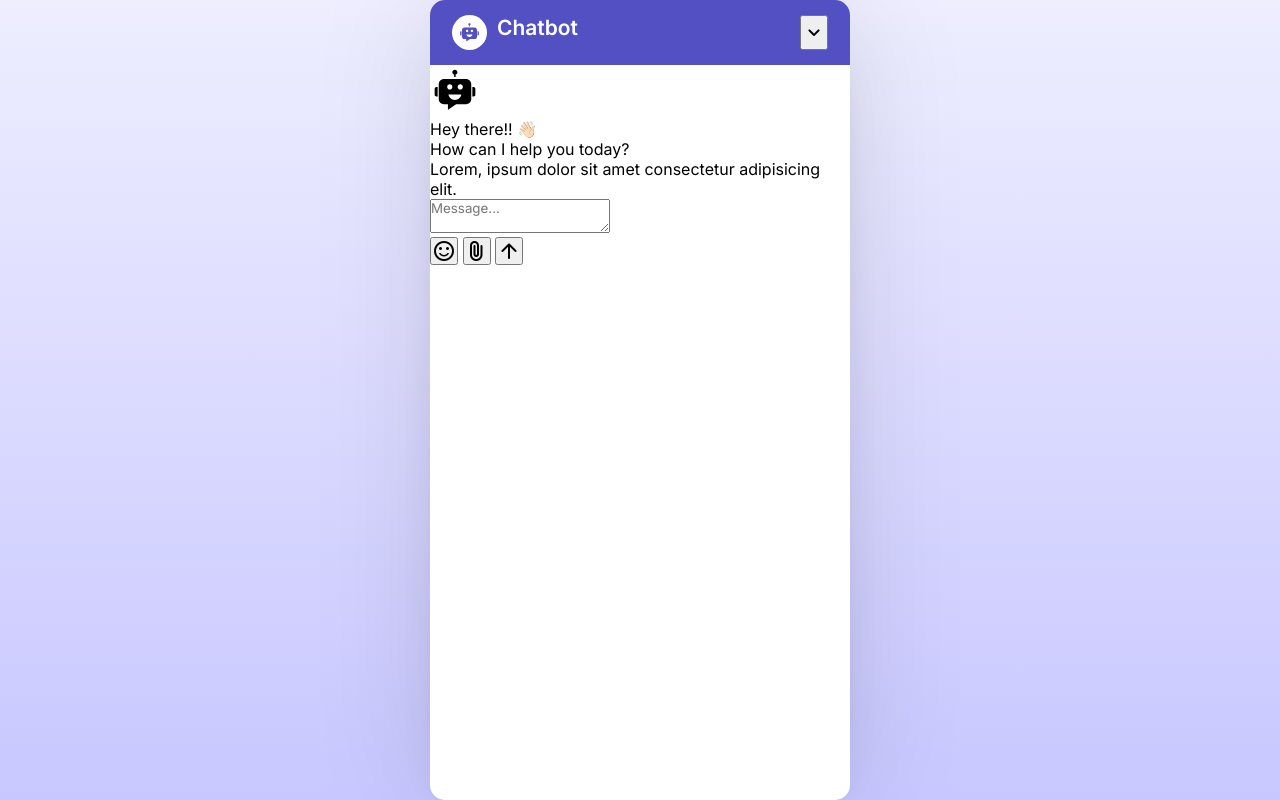
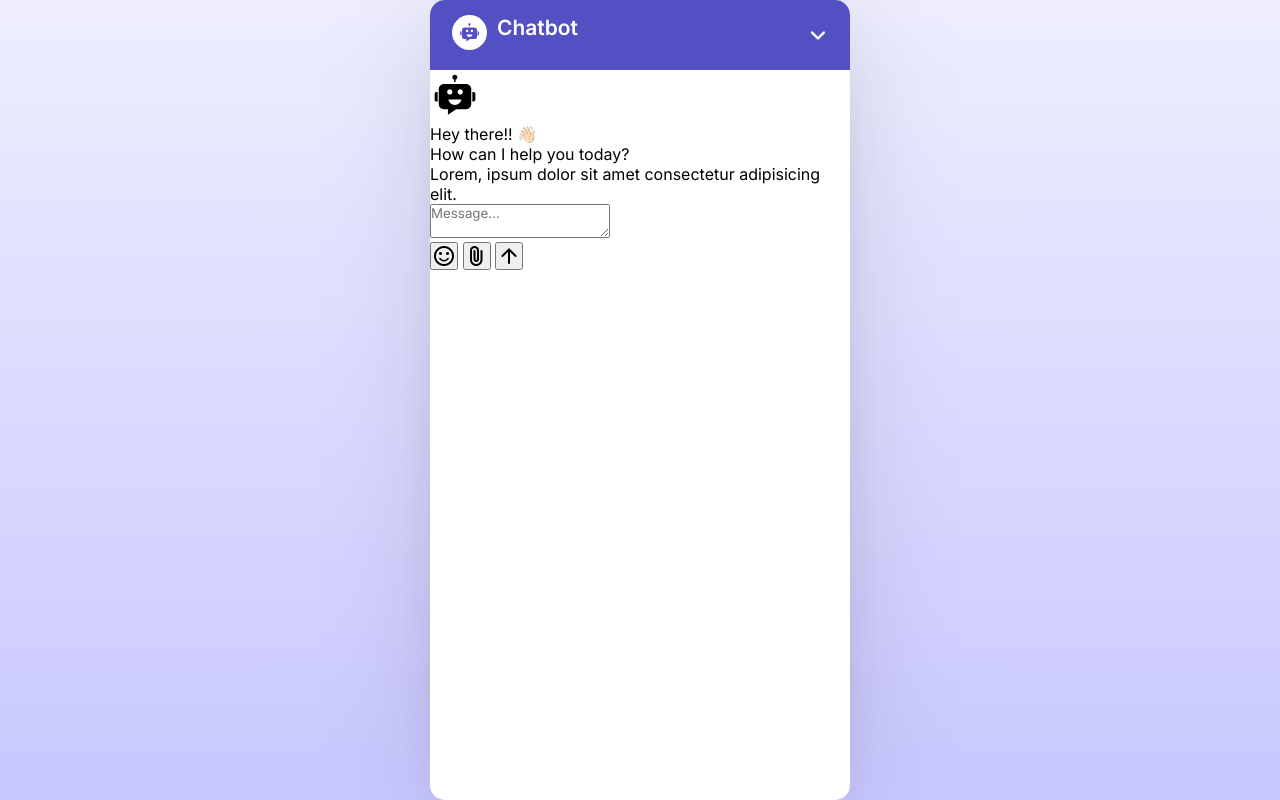
Before and after one commit to Jaithra79/AI-Chat-Bot, a plain HTML site: page index.html in a window 1280 px wide. Drawn offline with nearby package versions, Linux system fonts and the light colour scheme.

Commit message:
few changes

```diff
--- a/style.css
+++ b/style.css
@@ -53,3 +53,21 @@ body {
     font-size: 1.31rem;
     font-weight: 600;
 }
+
+.chat-header #close-chatbot {
+    border: none;
+    color: #fff;
+    height: 40px;
+    width: 40px;
+    font-size: 1.9rem;
+    margin-right: -10px;
+    padding-top: 2px;
+    cursor: pointer;
+    border-radius: 50%;
+    background: none;
+    transition: 0.2s ease;
+  }
+
+  .chat-header #close-chatbot:hover{
+    background: #3d39ac;
+  }
```
